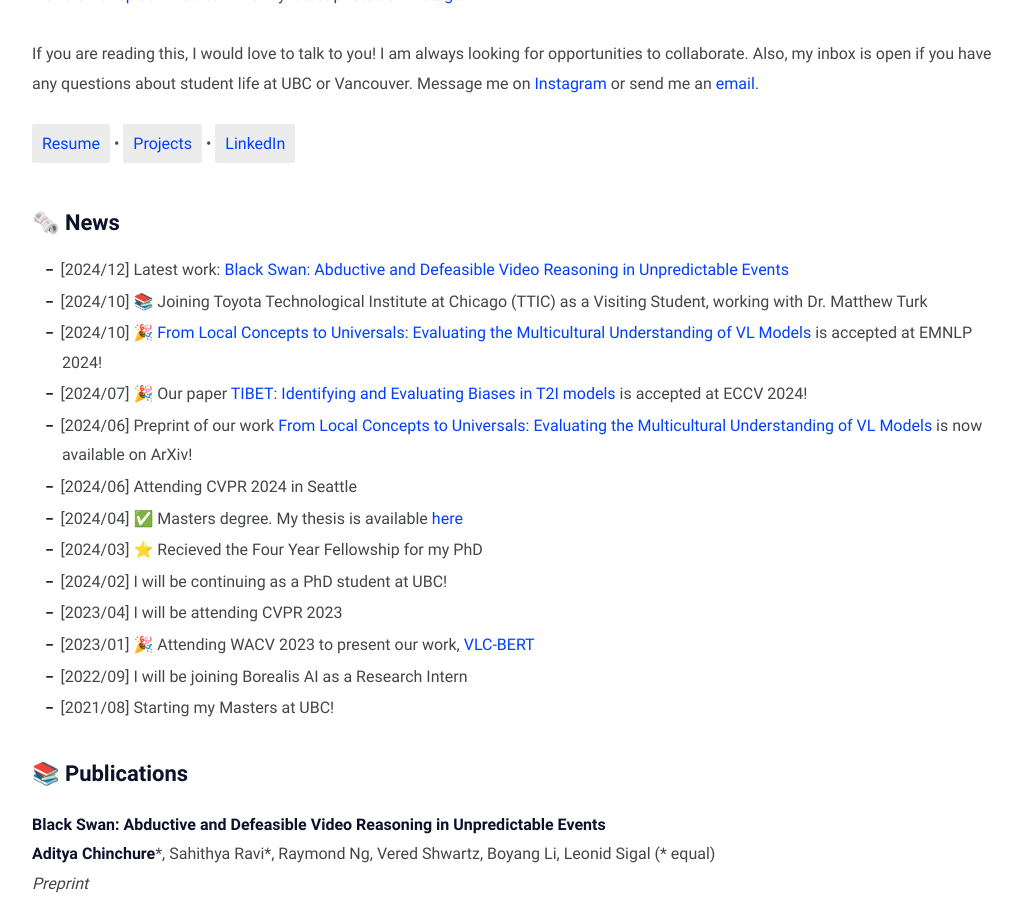
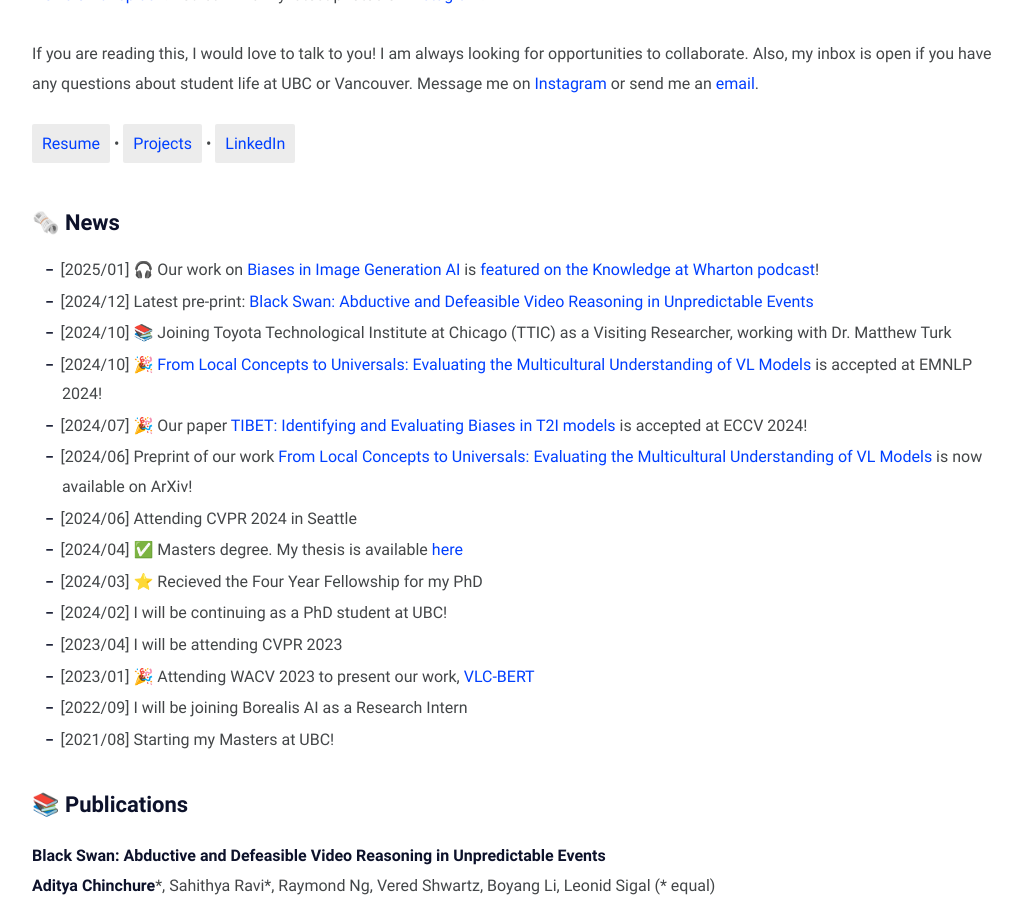
Before and after one commit to aditya10/aditya10.github.io, a Jekyll site: the page built from index.md, in a window 1280 px wide and 900 px high, scrolled down 643 px. Shown: the whole window, without its empty margins (126-1148 px from the left). Built offline with Jekyll 4.4.1, drawn with Linux system fonts in a browser that asks for light colours.

Commit message:
Add news

```diff
--- a/index.md
+++ b/index.md
@@ -21,8 +21,9 @@ If you are reading this, I would love to talk to you! I am always looking for op
 
 ## 🗞️ News
 
-* [2024/12] Latest work: [Black Swan: Abductive and Defeasible Video Reasoning in Unpredictable Events](http://blackswan.cs.ubc.ca/)
-* [2024/10] 📚 Joining Toyota Technological Institute at Chicago (TTIC) as a Visiting Student, working with Dr. Matthew Turk
+* [2025/01] 🎧 Our work on [Biases in Image Generation AI](https://tibet-ai.github.io) is [featured on the Knowledge at Wharton podcast](https://www.youtube.com/watch?v=zfdPb3DLqXA)!
+* [2024/12] Latest pre-print: [Black Swan: Abductive and Defeasible Video Reasoning in Unpredictable Events](http://blackswan.cs.ubc.ca/)
+* [2024/10] 📚 Joining Toyota Technological Institute at Chicago (TTIC) as a Visiting Researcher, working with Dr. Matthew Turk
 * [2024/10] 🎉 [From Local Concepts to Universals: Evaluating the Multicultural Understanding of VL Models](https://arxiv.org/abs/2407.00263) is accepted at EMNLP 2024!
 * [2024/07] 🎉 Our paper [TIBET: Identifying and Evaluating Biases in T2I models](https://tibet-ai.github.io) is accepted at ECCV 2024!
 * [2024/06] Preprint of our work [From Local Concepts to Universals: Evaluating the Multicultural Understanding of VL Models](https://arxiv.org/abs/2407.00263) is now available on ArXiv!
```
